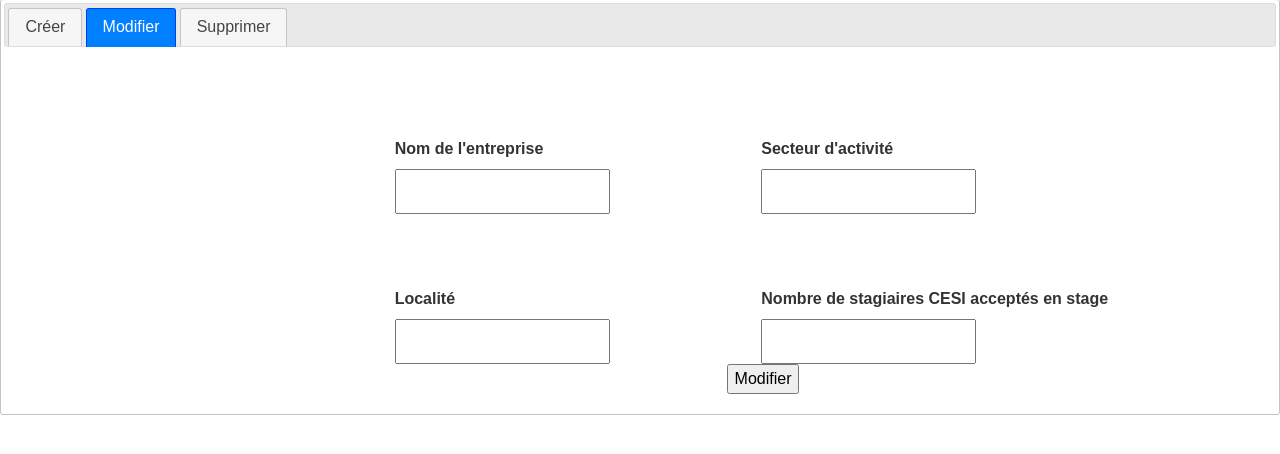
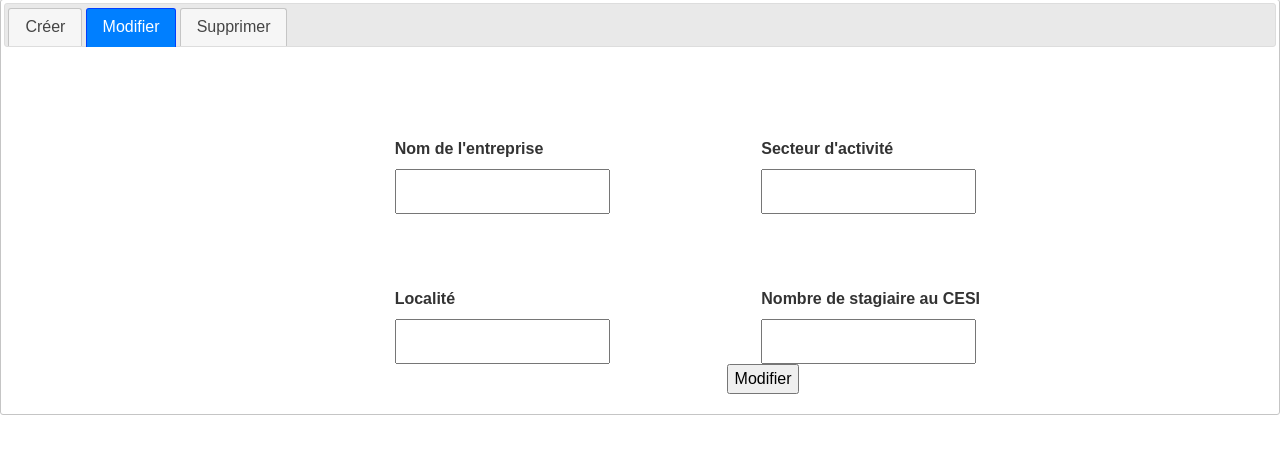
Before and after one commit to Marie-Claudelle/Projet-WEB, a PHP site: page /formulaire.php in a window 1280 px wide, after a click on "Modifier". Shown: the part 57-511 px from the top of the page. Run offline with PHP 8.4, Linux system fonts and the light colour scheme; some libraries are stand-ins or nearby versions.

Commit message:
Add files via upload

```diff
--- a/formulaire.php
+++ b/formulaire.php
@@ -16,6 +16,20 @@ die;
 <!DOCTYPE html>
 <html>
     <head>
+<style>
+
+input[type=submit][type=reset] {
+ width:100px;
+ margin-left:5px;;
+ box-shadow:1px 3px 1px #D83F3D;
+ cursor:pointer;
+ }
+input{
+
+	 margin-bottom:20%;
+}
+</style>
+
         <meta charset="utf-8">
         <meta name="viewport" content="width=device-width, initial-scale=1, shrink-to-fit=no">
         <title>HELP JOB</title>
@@ -84,9 +98,8 @@ die;
                             for="localité"><strong>Localité</strong></label><br />
                         <input type="localité" name="localité" id="localité1" style="height: 45px;" />
                     </div>
-                    <div class="let" style="display: inline-block;"><label for="nombrestagiaires"><strong>Nombre de
-                                stagiaires CESI acceptés en stage</strong></label><br />
-                        <input type="nombre" name="nombre" id="nombre1" style="height: 45px;" />
+                    <div style="display: inline-block;"><label for="stagiaire"><strong> Nombre de stagiaire au CESI</strong></label><br />
+                        <input type="text" name="stagiaire" id="stagiaire" style="height: 45px;" />
                     </div>
 
                 </div>
@@ -114,13 +127,12 @@ die;
                             for="localité"><strong>Localité</strong></label><br />
                         <input type="localité" name="localité" id="localité" style="height: 45px;" />
                     </div>
-                    <div class="let" style="display: inline-block;"><label for="nombrestagiaires"><strong>Nombre de
-                                stagiaires CESI acceptés en stage</strong></label><br />
-                        <input type="nombre" name="nombre" id="nombre" style="height: 45px;" />
+                   <div style="display: inline-block;"><label for="stagiaire"><strong> Nombre de stagiaire au CESI</strong></label><br />
+                        <input type="text" name="stagiaire" id="stagiaire" style="height: 45px;" />
                     </div>
 
                 </div>
-                <div><input type="submit" value="Supprimer" style="margin-left: 700px;" /></div>
+                <div><input type="submit" value="Supprimer" style="margin-left: 700px;margin-top:8%"/></div>
 
             </form>
         </div>
```
